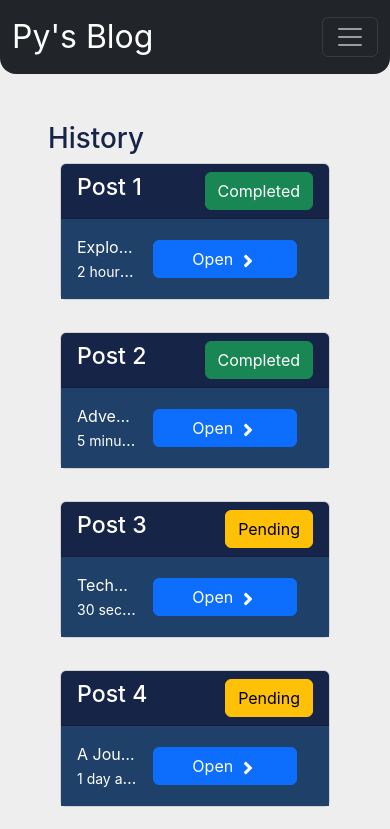
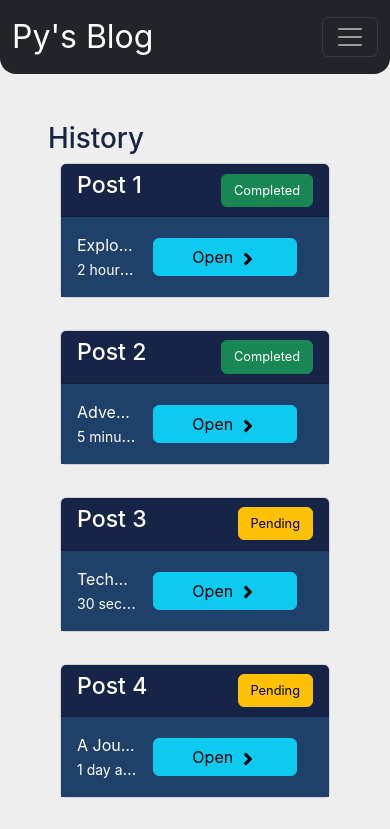
Before and after one commit to rashadmin/py_blog, a React (Create React App) app: page /history in a window 390 px wide. Shown: the top 829 px of the page. Built offline with nearby package versions, Linux system fonts and the light colour scheme.

Commit message:
button size responsiveness

```diff
--- a/src/components/HistoryCard.js
+++ b/src/components/HistoryCard.js
@@ -15,7 +15,7 @@ function HistoryCard(props) {
          {props.title} <br/>
          <small>{props.timestamp}</small>
         </Card.Text>
-        <Button as={NavLink} to={`/Blog/${props.id}`} className="fixed justify-content-end" variant="primary">Open <FaAngleRight size={20} /></Button>
+        <Button as={NavLink} to={`/Blog/${props.id}`} className="fixed justify-content-end align-content-center" variant="info">Open <FaAngleRight size={20} /></Button>
       </Card.Body>
     </Card>
   );
--- a/src/index.css
+++ b/src/index.css
@@ -143,6 +143,10 @@ code {
   min-width: 9rem;
   max-height: 3rem;
   margin-left: 2rem;
+}
+
+.history_card .card-header .btn{
+  font-size: 0.8rem;
 }
 
 .btn-gap{
--- a/src/pages/blog.js
+++ b/src/pages/blog.js
@@ -33,7 +33,6 @@ export default function Blog() {
   return (
     <Body>
     <h1>Blog</h1>
-    <h4>{blog_id}</h4>
     <Container>
      {  new_data===undefined  ?
         // // <ChatBox chat={chat}/>
```
